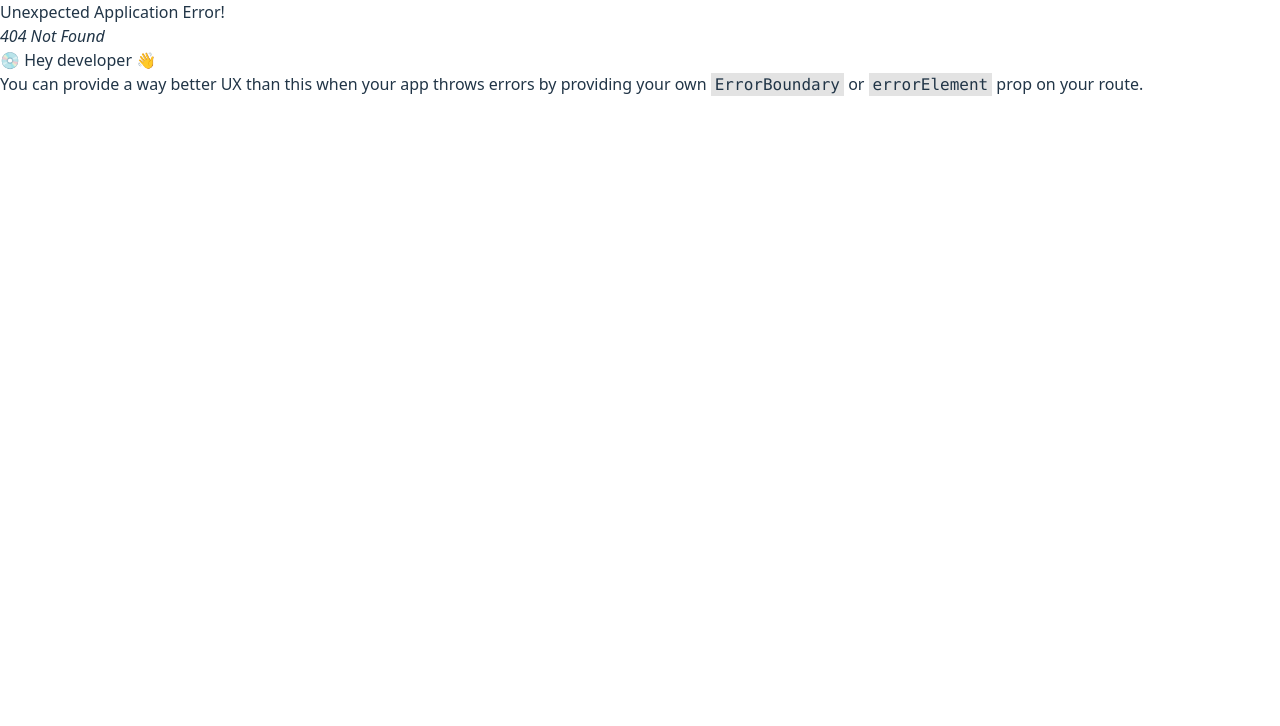
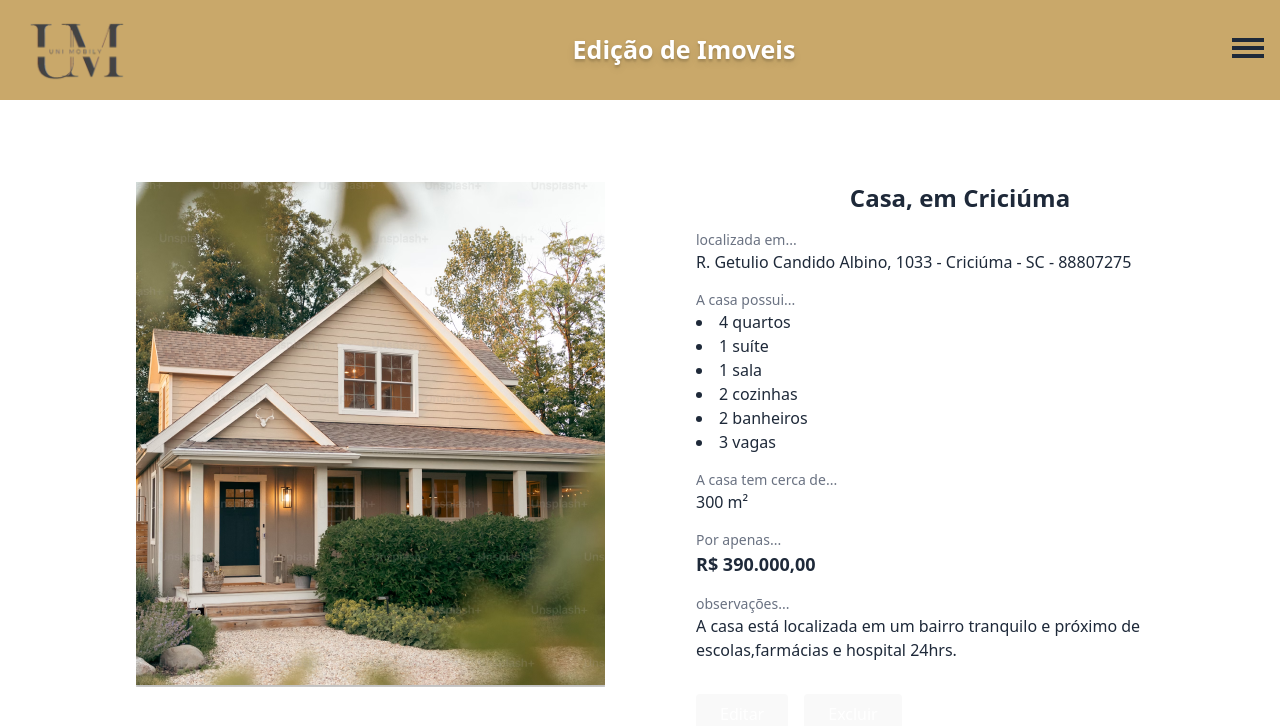
Before and after one commit to BernardoSsilva/Trabalho-ABP, a React (Vite) app in the folder Imobiliaria-UniImmobile/: page /details in a window 1280 px wide. Before the commit this address had no page. Shown: the top 726 px of the page. Built offline with nearby package versions, Linux system fonts and the light colour scheme.

Commit message:
Create of edit page

```diff
--- /dev/null
+++ b/Imobiliaria-UniImmobile/src/pages/Admin/ImmobileDetail/ImmobileDetail.tsx
@@ -0,0 +1,49 @@
+import foto from "../../../assets/ImageImmobileDetails.png"
+import logo from"../../../assets/ApplicationLogo.png"
+import { NavBar } from "../../../utilities/NavBar";
+
+export function Details(){
+    return(
+      <div>
+       <NavBar nameTitle="Edição de Imoveis"/>
+        <div className="mt-[150px] ml-26 grid max-w-6xl mx-auto p-8 grid grid-cols-1 md:grid-cols-2 gap-8">
+          <img src={foto} />
+        <div className="text-gray-800 space-y-4">
+          <h2 className="text-2xl font-semibold text-center">Casa, em Criciúma</h2>
+          <div>
+          <h3 className="text-sm text-gray-500">localizada em...</h3>
+          <p>R. Getulio Candido Albino, 1033 - Criciúma - SC - 88807275</p>
+        </div>
+        <div>
+          <h3 className="text-sm text-gray-500">A casa possui...</h3>
+            <ul className="list-disc list-inside">
+              <li>4 quartos</li>
+              <li>1 suíte</li>
+              <li>1 sala</li>
+              <li>2 cozinhas</li>
+              <li>2 banheiros</li>
+              <li>3 vagas</li>
+            </ul>
+           </div>
+        <div>
+          <h3 className="text-sm text-gray-500">A casa tem cerca de...</h3>
+          <p>300 m²</p>
+        </div>
+        <div>
+          <h3 className="text-sm text-gray-500">Por apenas...</h3>
+          <p className="text-lg font-semibold">R$ 390.000,00</p>
+        </div>
+        <div>
+          <h3 className="text-sm text-gray-500">observações...</h3>
+          <p>A casa está localizada em um bairro tranquilo e próximo de escolas,farmácias e hospital 24hrs.</p>
+        </div>
+        <div className="flex gap-4 pt-4">
+          <button className="bg-green-600 text-white px-6 py-2 rounded hover:bg-green-700">Editar</button>
+          <button className="bg -red-600 text-white px-6 py-2 rounded hover:bg-red-700">Excluir</button>
+          </div>
+          </div>
+          </div>
+          </div>
+
+    );
+}
--- a/Imobiliaria-UniImmobile/src/pages/UserPage/App.tsx
+++ b/Imobiliaria-UniImmobile/src/pages/UserPage/App.tsx
@@ -9,7 +9,7 @@
   // import { App } from './App.tsx'
   import { LoginPage } from '../Admin/Login/Login.tsx'
   import { RegisterProperties } from '../Admin/Registers/RegisterProperties.tsx'
-
+import { Details } from '../Admin/ImmobileDetail/ImmobileDetail.tsx'
   // createRoot(document.getElementById('root')!).render(
   //   <BrowserRouter>
   //     <Routes>
@@ -28,6 +28,10 @@
       path: '/register-properties',
       element: <RegisterProperties />,
     },
+    {
+      path: '/details',
+      element: <Details/>
+    }
     // {
     //   path: '/app',
     //   element: <NavBar />,
```
Also changed, not shown: Imobiliaria-UniImmobile/src/assets/ImageImmobileDetails.png (added).
